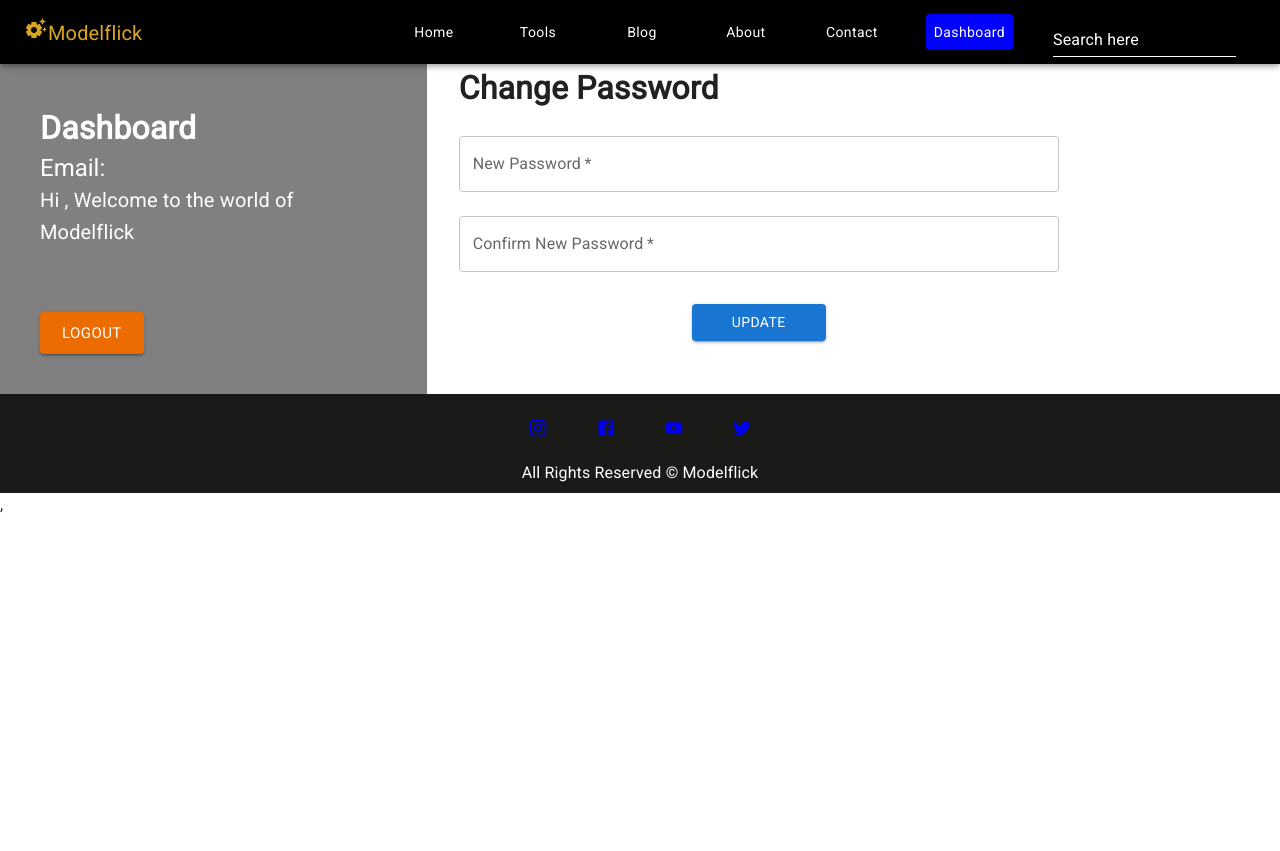
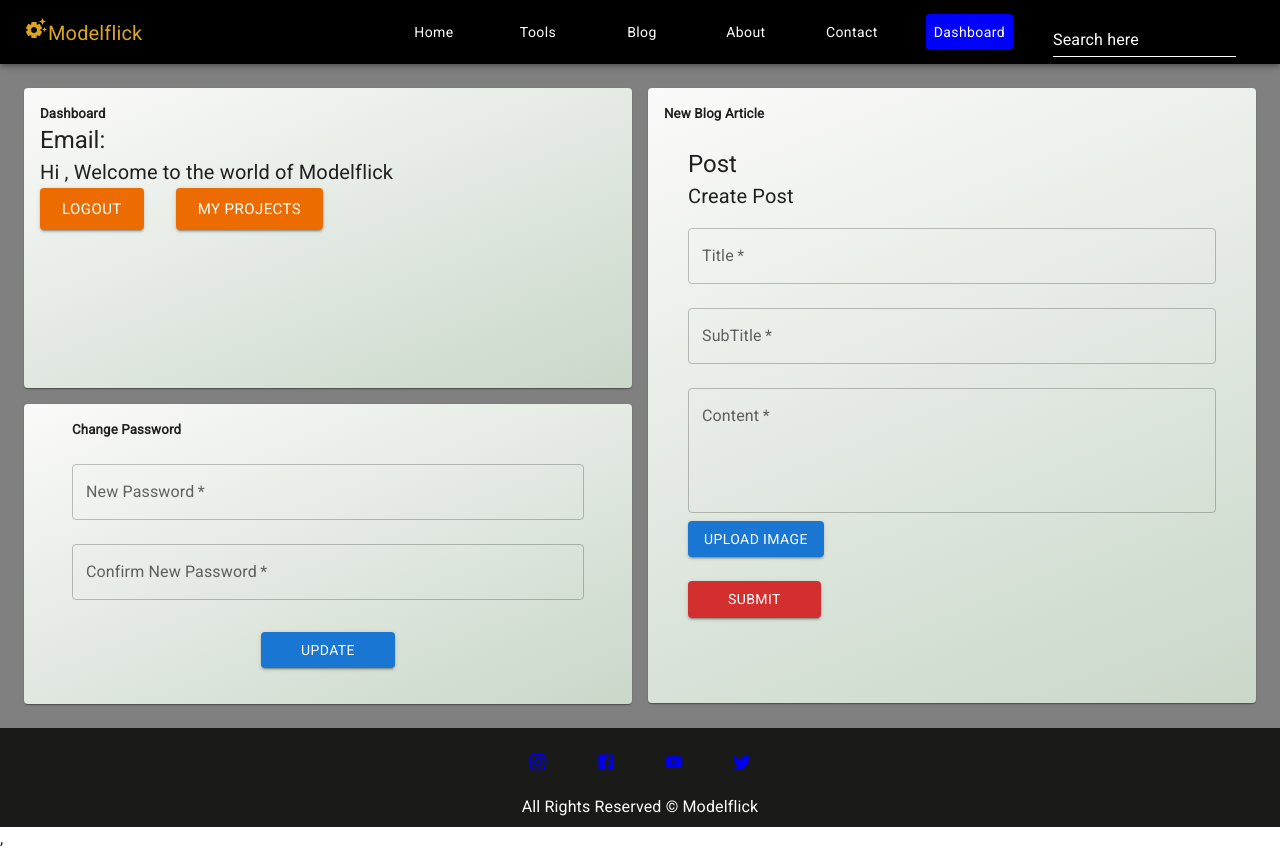
Before and after one commit to Arunarchitect/arunreact, a React (Vite) app: page /dashboard in a window 1280 px wide. Before the commit the page ends 800 px from the top, so only its background shows below. Built offline with nearby package versions, Linux system fonts and the light colour scheme; no server answers; sample sign-in values are in the browser's storage.

Commit message:
Blog fetch

```diff
--- a/src/App.jsx
+++ b/src/App.jsx
@@ -14,6 +14,7 @@ import ResetPassword from "./pages/auth/ResetPassword"
 import Schedule from "./pages/tools/Schedule"
 import Blog from "./pages/Blog"
 import Post from "./pages/blog/Post"
+import Projects from "./pages/pro/Projects"
 
 
 function App() {
@@ -27,8 +28,9 @@ function App() {
             <Route path="/contact" element={<Contact />} />
             <Route path="/menu" element={<Menu />} />
             <Route path="/blog" element={<Blog />} />
-            <Route path="/post" element={<Post />} />
+            <Route path="/post/:id" element={<Post />} />
             <Route path="/test" element={<Test />} />
+            <Route path="/projects" element={<Projects />} />
             <Route path="/schedule" element={<Schedule />} />
             <Route path="/login" element={!access_token ? <LoginReg /> : <Navigate to='/dashboard' />} />
             <Route path='resetpass' element={<SendPasswordResetEmail />} />
--- a/src/components/layout/Header.jsx
+++ b/src/components/layout/Header.jsx
@@ -15,6 +15,9 @@ const Header = () => {
   const handleDrawerToggle = () => {
     setMobileOpen(!mobileOpen)
   }
+
+
+
 
   //menu drawer
   const drawer = (
@@ -97,7 +100,7 @@ const Header = () => {
               </Button>
             </li>
             <li>
-              <Button component={NavLink} to={'/blog'} style={({ isActive }) => ({ color: 'white', textTransform: 'none', backgroundColor: isActive ? 'blue' : '' })}>
+              <Button component={NavLink} to={'/blog'}  style={({ isActive }) => ({ color: 'white', textTransform: 'none', backgroundColor: isActive ? 'blue' : '' })}>
                 Blog
               </Button>
             </li>
--- a/src/pages/Dashboard.jsx
+++ b/src/pages/Dashboard.jsx
@@ -1,62 +1,180 @@
-import { Button, CssBaseline, Grid, Typography } from '@mui/material';
+import React, { useEffect, useState } from 'react';
+import { Button, CssBaseline, Grid, Typography, Box, Card, CardContent, TextField, Alert, Stack } from '@mui/material';
 import { useNavigate } from 'react-router-dom';
+import { useDispatch } from 'react-redux';
+import { getToken, removeToken } from '../services/LocalStorageService';
+import { unsetUserToken } from '../features/authSlice';
+import { useGetLoggedUserQuery, useSaveProfileMutation, useGetResumeprofileQuery } from '../services/testApi';
+import { setUserInfo, unsetUserInfo } from '../features/userSlice';
 import ChangePassword from './auth/ChangePassword';
 import Layout from '../components/layout/Layout';
-import { getToken, removeToken } from '../services/LocalStorageService';
-import { useDispatch } from 'react-redux';
-import { unsetUserToken } from '../features/authSlice';
-import { useGetLoggedUserQuery } from '../services/testApi';
-import { useEffect, useState } from 'react';
-import { setUserInfo, unsetUserInfo } from '../features/userSlice';
+import styled from '@emotion/styled';
+import { Link, NavLink } from 'react-router-dom';
 
 const Dashboard = () => {
-  const navigate = useNavigate()
-  const dispatch = useDispatch()
-  const { access_token } = getToken()
-  const { data, isSuccess } = useGetLoggedUserQuery(access_token)
+  const navigate = useNavigate();
+  const dispatch = useDispatch();
+  const { access_token } = getToken();
+  const { data, isSuccess } = useGetLoggedUserQuery(access_token);
   const [userData, setUserData] = useState({
-    email: "",
-    name: ""
-  })
-  // Store User Data in Local State
+    email: '',
+    name: ''
+  });
+
+  const [blogs, setBlogs] = useState([])
+
+  const resetForm = () =>{
+    setTitle('')
+    setSubtitle('')
+    setContent('')
+    setBimage('')
+    document.getElementById('resume-form').reset()
+  }
+
   useEffect(() => {
     if (data && isSuccess) {
       setUserData({
         email: data.email,
         name: data.name,
-      })
+      });
     }
-  }, [data, isSuccess])
+  }, [data, isSuccess]);
 
   useEffect(() => {
     if (data && isSuccess) {
       dispatch(setUserInfo({
         email: data.email,
         name: data.name
-      }))
+      }));
     }
-  }, [data, isSuccess, dispatch])
+  }, [data, isSuccess, dispatch]);
+
+  const Input = styled('input')({
+    display: 'none',
+  });
+
+  const [error, setError]= useState({
+    status:false,
+    msg:"",
+    type:"",
+  })
+
+
+  const [title, setTitle] = useState();
+  const [subtitle, setSubtitle] = useState();
+  const [content, setContent] = useState();
+  const [bimage, setBimage] = useState();
+
+  //RTK Query
+  const [saveProfile] = useSaveProfileMutation()
+  const { data: resumeData, isSuccess: isResumeSuccess } = useGetResumeprofileQuery();
+
+  // Update the subsequent useEffect
+  useEffect(() => {
+    if (resumeData && isResumeSuccess) {
+      setBlogs(resumeData.blogs);
+    }
+  }, [resumeData, isResumeSuccess]);
+
+
+  const handleSubmit = async (e) => {
+    e.preventDefault();
+    const formData = new FormData();
+    formData.append('title', title);
+    formData.append('subtitle', subtitle);
+    formData.append('content', content);
+    if (bimage) {
+      formData.append('bimage', bimage);
+    }
+
+    if (title && subtitle && content) {
+      const res = await saveProfile(formData);
+      console.log(res)
+      if (res.data.status === 'success') {
+        setError({ status: true, msg: 'Uploaded Successfully', type: 'success' });
+        resetForm();
+      }
+    } else {
+      setError({ status: true, msg: 'All fields are required', type: 'error' });
+    }
+  };
 
   const handleLogout = () => {
-    dispatch(unsetUserInfo({ name: "", email: "" }))
-    dispatch(unsetUserToken({access_token:null}))
-    removeToken()
-    navigate('/login')
-  }
-  return <Layout>
-    <CssBaseline />
-    <Grid container>
-      <Grid item sm={4} sx={{ backgroundColor: 'gray', p: 5, color: 'white' }}>
-        <h1>Dashboard</h1>
-        <Typography variant='h5'>Email: {userData.email}</Typography>
-        <Typography variant='h6'>Hi {userData.name}, Welcome to the world of Modelflick</Typography>
-        <Button variant='contained' color='warning' size='large' onClick={handleLogout} sx={{ mt: 8 }}>Logout</Button>
+    dispatch(unsetUserInfo({ name: '', email: '' }));
+    dispatch(unsetUserToken({ access_token: null }));
+    removeToken();
+    navigate('/login');
+  };
+
+
+
+  return (
+    <Layout>
+      <CssBaseline />
+      <Grid container>
+        {/* Your Grid container content */}
       </Grid>
-      <Grid item sm={8}>
-        <ChangePassword />
-      </Grid>
-    </Grid>
-  </Layout>;
+      <Box sx={{ flexGrow: 1, p: 3 }} style={{ backgroundColor: 'gray' }}>
+        <Grid container spacing={2}>
+          <Grid item xs={12} sm={6} md={6} lg={6}>
+            <Card sx={{ width: '100%', height: { xs: 280, sm: 300, md: 300, lg: 300 } }} className="gradient3">
+              <CardContent>
+                <h5>Dashboard</h5>
+                <Typography variant="h5">Email: {userData.email}</Typography>
+                <Typography variant="h6">Hi {userData.name}, Welcome to the world of Modelflick</Typography>
+                <Stack direction='row' alignItems='center' spacing={4}>
+                <Button variant="contained" color="warning" size="large" onClick={handleLogout} sx={{ mt: 8 }}>
+                  Logout
+                </Button>
+                <Button variant="contained" color="warning" size="large" component={NavLink} to={'/projects'}  sx={{ mt: 8 }}>
+                  My Projects
+                </Button>
+                </Stack>
+
+              </CardContent>
+            </Card>
+            <Card sx={{ width: '100%', height: { xs: 300, sm: 300, md: 300, lg: 300 }, mt: { xs: 2, sm: 2, md: 2, lg: 2 } }} className="gradient3">
+              <CardContent>
+                <ChangePassword />
+              </CardContent>
+            </Card>
+          </Grid>
+          <Grid item xs={12} sm={6} md={6} lg={6}>
+            <Card sx={{ width: '100%', height: { xs: 500, sm: 615, md: 615, lg: 615 } }} className="gradient3">
+              <CardContent>
+                <h5>New Blog Article</h5>
+                <Box component="form" sx={{p:3}} noValidate id='resume-form' onSubmit={handleSubmit}>
+                  <Typography variant="h5">Post</Typography>
+                  <Typography variant="h6">Create Post</Typography>
+
+                  <TextField
+                    id="title"  required fullWidth margin='normal' label='Title'  onChange={(e)=>{setTitle(e.target.value)}}
+                  />
+                  <TextField
+                    id="subtitle"  required fullWidth margin='normal' label='SubTitle'  onChange={(e)=>{setSubtitle(e.target.value)}}
+                  />
+                  <TextField
+                    id="content"  required fullWidth multiline rows={4} margin='normal' label='Content'  onChange={(e)=>{setContent(e.target.value)}}
+                  />
+                  <label htmlFor="profile-photo">
+                    <Input accept="image/*" id='profile-photo' type="file" onChange={(e)=>{setBimage(e.target.files[0])}}/>
+                      <Button variant='contained' component='span'>Upload Image</Button>
+
+                  </label>
+                  <Box>
+                    <Button type='submit' variant='contained' sx={{mt:3, mb:2, px:5}} color='error'>Submit</Button>
+                    {error.status ? <Alert severity={error.type}>{error.msg}</Alert>:''}
+                  </Box>
+                </Box>
+
+
+              </CardContent>
+            </Card>
+          </Grid>
+        </Grid>
+      </Box>
+    </Layout>
+  );
 };
 
 export default Dashboard;
--- a/src/pages/auth/ChangePassword.jsx
+++ b/src/pages/auth/ChangePassword.jsx
@@ -39,10 +39,10 @@ const ChangePassword = () => {
     {server_error.password ? console.log(server_error.password[0]) : ""}
     {server_error.password2 ? console.log(server_error.password2[0]) : ""} */}
     <Box sx={{ display: 'flex', flexDirection: 'column', flexWrap: 'wrap', maxWidth: 600, mx: 4 }}>
-      <h1>Change Password</h1>
+      <h5>Change Password</h5>
       <Box component="form" onSubmit={handleSubmit} noValidate sx={{ mt: 1 }} id="password-change-form">
         <TextField margin="normal" required fullWidth name="password" label="New Password" type="password" id="password" />
-        {server_error.password ? <Typography style={{ fontSize: 12, color: 'red', paddingLeft: 10 }}>{server_error.password[0]}</Typography> : ""}
+        {server_error.password ? <Typography style={{ fontSize: 10, color: 'red', paddingLeft: 10 }}>{server_error.password[0]}</Typography> : ""}
         <TextField margin="normal" required fullWidth name="password2" label="Confirm New Password" type="password" id="password2" />
         {server_error.password2 ? <Typography style={{ fontSize: 12, color: 'red', paddingLeft: 10 }}>{server_error.password2[0]}</Typography> : ""}
         <Box textAlign='center'>
--- /dev/null
+++ b/src/pages/pro/Projects.jsx
@@ -0,0 +1,10 @@
+import React from 'react'
+import Layout from '../../components/layout/Layout'
+
+const Projects = () => {
+  return (
+    <Layout>Projects</Layout>
+  )
+}
+
+export default Projects
--- a/src/services/testApi.jsx
+++ b/src/services/testApi.jsx
@@ -89,8 +89,17 @@ export const { useRegisterUserMutation, useLoginUserMutation, useGetLoggedUserQu
 
 export const testApi1 = createApi({
   reducerPath: 'testApi1',
-  baseQuery: fetchBaseQuery({ baseUrl: 'https://api.arunarchitect.in/api' }),
+  baseQuery: fetchBaseQuery({ baseUrl: 'https://api.arunarchitect.in/apiblog' }),
   endpoints: (builder) => ({
+    saveProfile: builder.mutation({
+      query: (blog) => {
+        return {
+          url: 'blog/',
+          method: 'POST',
+          body: blog
+        };
+      }
+    }),
     getResumeprofile: builder.query({
       query: () => {
         return {
@@ -104,4 +113,4 @@ export const testApi1 = createApi({
 
 // Export hooks for usage in functional components, which are
 // auto-generated based on the defined endpoints
-export const { useGetResumeprofileQuery } = testApi1
+export const { useSaveProfileMutation, useGetResumeprofileQuery } = testApi1
```
Also changed, not shown: src/pages/Blog.jsx (+29 -20 lines), src/pages/blog/Post.jsx (+56 -45 lines). Lines whose indentation alone changed are shown as unchanged.
